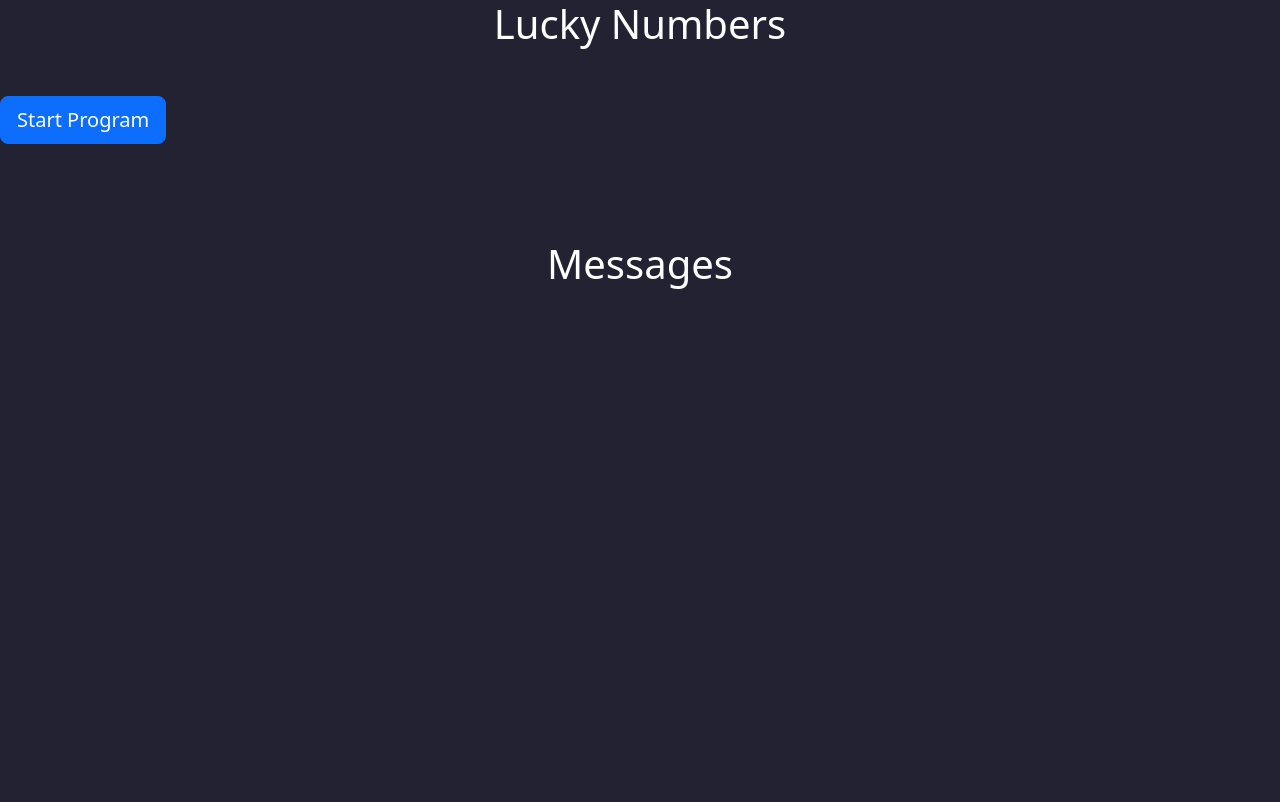
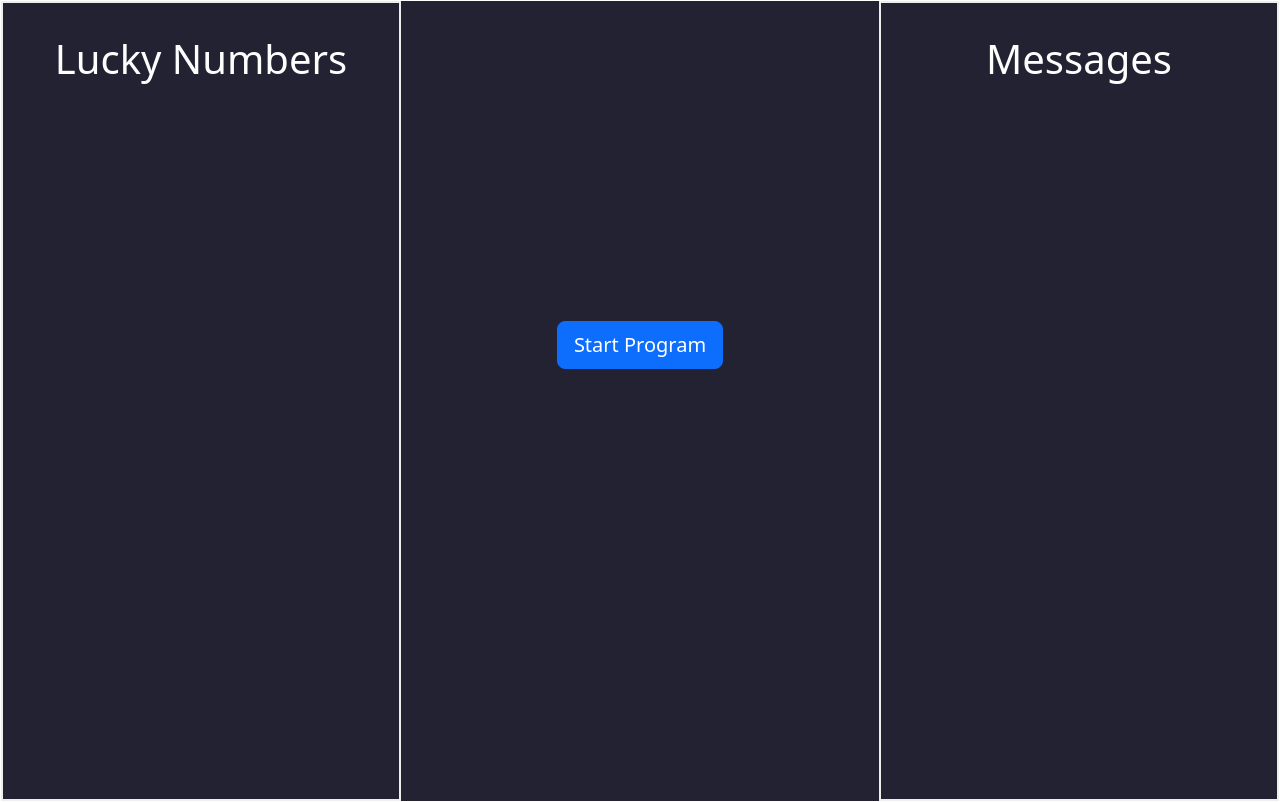
Before and after one commit to imcgonigle/rxjs-practice, an Angular app: page / in a window 1280 px wide. Built offline with nearby package versions, Linux system fonts and the light colour scheme.

Commit message:
style elements to look less plain

```diff
--- a/src/app/app.component.css
+++ b/src/app/app.component.css
@@ -1,9 +1,66 @@
-* {
+.app-container {
+    display: flex;
+    flex-direction: row;
+    justify-content: space-between;
+    align-items: center;
+    border: 1px solid #fff;
+}
+
+.number-container {
+    padding: 2rem;
+    width: 400px;
+    min-height: 100vh;
+    font-size: 1.5rem;
+    border: 2px solid #eee;
+}
+
+.number-container>h1 {
+    margin: 0;
+    padding: 0;
     margin-bottom: 3rem;
 }
 
-.container {
-    max-width: 700px;
-    margin: auto;
-    font-size: 1.5rem;
+.number {
+    display: inline-block;
+    padding: 2rem;
+    margin: 1rem;
+    font-size: 2rem;
+    font-weight: bold;
+    border-radius: 50%;
+    background: #eee;
+    color: #811;
 }
+
+.message-container {
+    padding: 2rem;
+    width: 400px;
+    min-height: 100vh;
+    border: 2px solid #eee;
+}
+
+.message-container>h1 {
+    margin: 0;
+    padding: 0;
+    margin-bottom: 3rem;
+}
+
+.message {
+    width: 60%;
+    padding: 1rem;
+    margin-bottom: 2rem;
+    border-radius: 5px;
+    background: #3d5;
+    color: #333;
+}
+
+.status-container {
+    height: 5rem;
+    width: 100%;
+    margin-top: 2rem;
+}
+
+.status-container>h3 {
+    margin: 0;
+    padding: 0;
+    text-align: center;
+}
```
